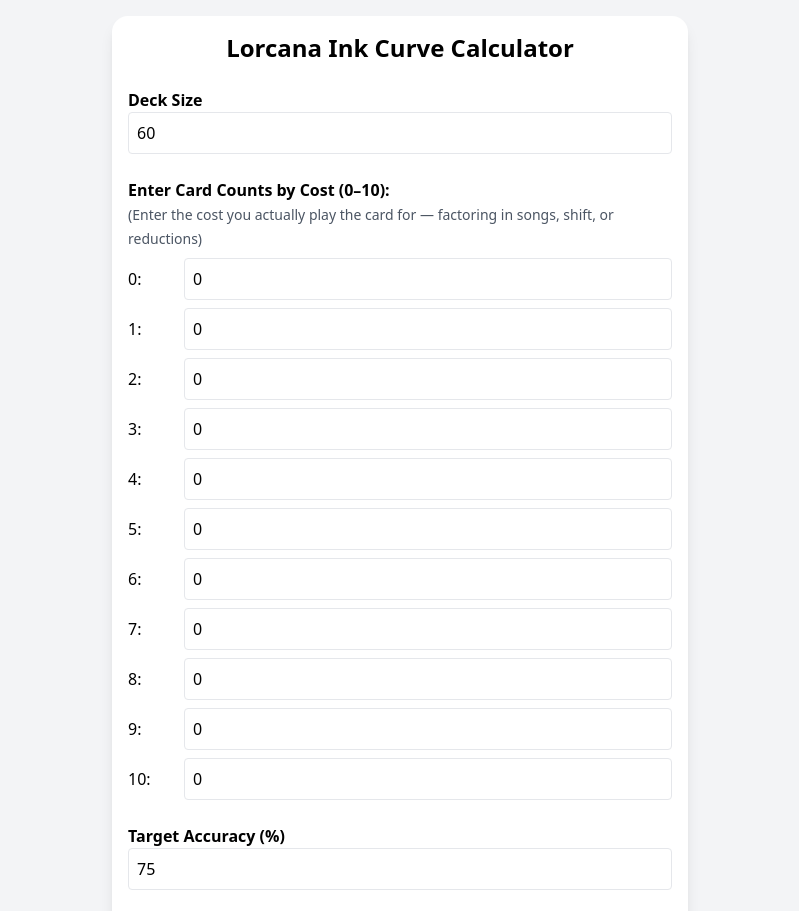
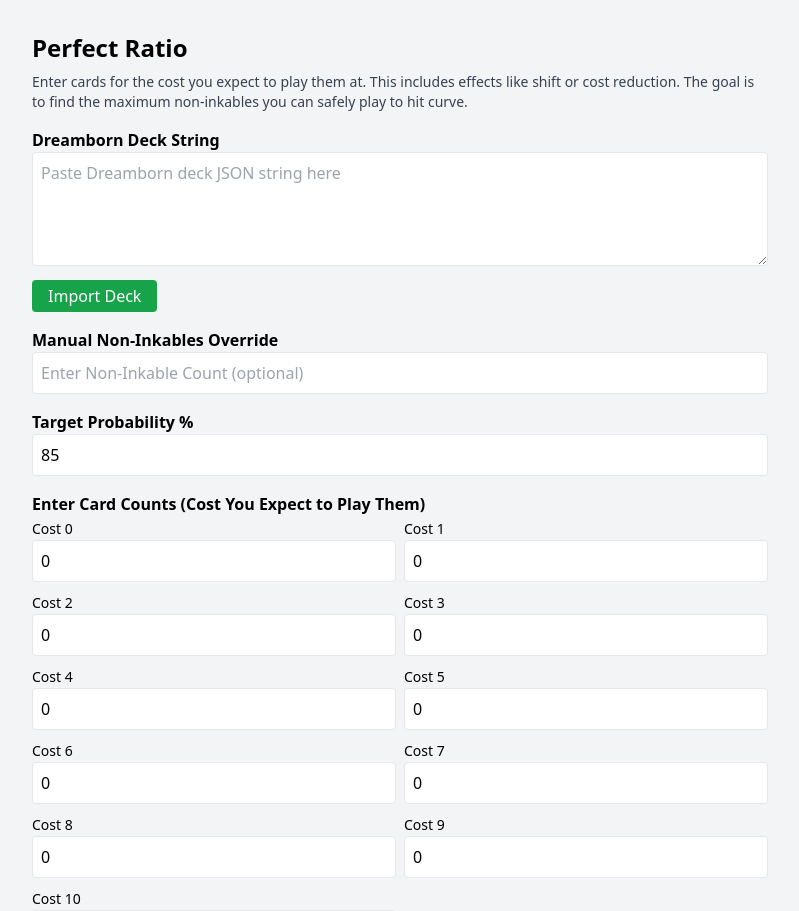
Before and after one commit to Erzadon/LorcanCalc, a React (Create React App) app: page / in a window 1280 px wide. Shown: the top 911 px of the page, without its empty margins (240-1039 px from the left). Built offline with nearby package versions, Linux system fonts and the light colour scheme.

Commit message:
Updated to include Perfect Ratio logic, chart, Dreamborn import, and total count display

```diff
--- a/src/InkCurveCalculator.jsx
+++ b/src/InkCurveCalculator.jsx
@@ -1,147 +1,219 @@
-import { useState } from "react";
+import React, { useState } from 'react';
+import {
+  LineChart,
+  Line,
+  XAxis,
+  YAxis,
+  CartesianGrid,
+  Tooltip,
+  Legend,
+  ResponsiveContainer,
+} from 'recharts';
 
-export default function InkCurveCalculator() {
-  const [cardCounts, setCardCounts] = useState(Array(11).fill(0)); // Cost 0 to 10
-  const [deckSize, setDeckSize] = useState(60);
-  const [targetAccuracy, setTargetAccuracy] = useState(75); // percent
+function InkCurveCalculator() {
+  const [cardCounts, setCardCounts] = useState(Array(11).fill(0));
+  const [manualNonInkables, setManualNonInkables] = useState('');
+  const [probabilityTarget, setProbabilityTarget] = useState(85);
+  const [deckString, setDeckString] = useState('');
   const [result, setResult] = useState(null);
+  const [chartData, setChartData] = useState([]);
 
   const handleCardCountChange = (cost, value) => {
     const newCounts = [...cardCounts];
-    newCounts[cost] = Number(value);
+    newCounts[cost] = parseInt(value, 10) || 0;
     setCardCounts(newCounts);
   };
 
-  function calculateCurve() {
+  const getTotalCardCount = () => {
+    return cardCounts.reduce((sum, count) => sum + count, 0);
+  };
+
+  const parseDreambornDeck = () => {
+    try {
+      const data = JSON.parse(deckString);
+      const counts = Array(11).fill(0);
+      data.cards.forEach(card => {
+        const cost = card.cost || 0;
+        if (cost >= 0 && cost <= 10) counts[cost] += card.count || 1;
+      });
+      setCardCounts(counts);
+    } catch (e) {
+      alert("Invalid Dreamborn deck string.");
+    }
+  };
+
+  const calculateCurve = () => {
     const totalCards = cardCounts.reduce((sum, count) => sum + count, 0);
-    if (totalCards !== deckSize) {
-      setResult({ error: `Deck must have exactly ${deckSize} cards. Currently has ${totalCards}.` });
+    if (totalCards === 0) {
+      setResult({ error: 'Please enter at least one card count.' });
       return;
     }
 
-    const totalCost = cardCounts.reduce((sum, count, cost) => sum + cost * count, 0);
-    const averageCost = totalCost / deckSize;
+    const weightedSum = cardCounts.reduce((sum, count, cost) => sum + count * cost, 0);
+    const averageCost = weightedSum / totalCards;
+    const targetTurn = Math.round(averageCost);
+    const cardsSeen = 7 + targetTurn;
 
-    const targetTurn = Math.ceil(averageCost);
-    const openingHand = 7;
-    const drawsByTurn = targetTurn - 1;
-    const cardsSeen = openingHand + drawsByTurn;
-
-    let inkablesNeeded = 0;
-    let probability = 0;
-    for (let inkables = 1; inkables <= deckSize; inkables++) {
-      probability = 1 - cumulativeHypergeometric(targetTurn - 1, deckSize, inkables, cardsSeen);
-      if (probability >= targetAccuracy / 100) {
-        inkablesNeeded = inkables;
-        break;
-      }
+    let nonInkables = manualNonInkables ? parseInt(manualNonInkables, 10) : 0;
+    if (nonInkables < 0 || nonInkables > totalCards) {
+      setResult({ error: 'Manual non-inkables value is invalid.' });
+      return;
     }
 
-    const maxNonInkables = deckSize - inkablesNeeded;
+    const inkablesInDeck = totalCards - nonInkables;
+    let successRate = 0;
+
+    if (totalCards > 0 && inkablesInDeck >= 0) {
+      successRate = (1 - binomialCDF(targetTurn - 1, cardsSeen, inkablesInDeck / totalCards)) * 100;
+    }
+
+    const newChartData = Array.from({ length: 10 }, (_, turn) => {
+      const seen = 7 + turn;
+      const requiredInk = turn + 1;
+      const odds = (1 - binomialCDF(requiredInk - 1, seen, inkablesInDeck / totalCards)) * 100;
+      return { turn: turn + 1, 'Odds of Playing on Curve': parseFloat(odds.toFixed(1)) };
+    });
 
     setResult({
       averageCost: averageCost.toFixed(2),
       targetTurn,
       cardsSeen,
-      inkablesNeeded,
-      maxNonInkables,
-      probability: (probability * 100).toFixed(1),
+      inkablesInDeck,
+      nonInkablesInDeck: nonInkables,
+      probability: successRate.toFixed(1),
+      totalCards
     });
-  }
+    setChartData(newChartData);
+  };
 
-  function cumulativeHypergeometric(k, N, K, n) {
+  function binomialCDF(k, n, p) {
     let sum = 0;
     for (let i = 0; i <= k; i++) {
-      sum += hypergeometricPMF(i, N, K, n);
+      sum += binomialPMF(i, n, p);
     }
     return sum;
   }
 
-  function hypergeometricPMF(k, N, K, n) {
-    return (
-      (combination(K, k) * combination(N - K, n - k)) / combination(N, n)
-    );
+  function binomialPMF(k, n, p) {
+    const comb = factorial(n) / (factorial(k) * factorial(n - k));
+    return comb * Math.pow(p, k) * Math.pow(1 - p, n - k);
   }
 
-  function combination(n, k) {
-    if (k > n || k < 0) return 0;
+  function factorial(n) {
+    if (n === 0 || n === 1) return 1;
     let result = 1;
-    for (let i = 1; i <= k; i++) {
-      result *= (n - i + 1) / i;
+    for (let i = 2; i <= n; i++) {
+      result *= i;
     }
     return result;
   }
 
   return (
-    <div className="p-4 max-w-xl mx-auto space-y-6 bg-white shadow-lg rounded-2xl">
-      <h1 className="text-2xl font-bold text-center">Lorcana Ink Curve Calculator</h1>
+    <div className="p-4 max-w-3xl mx-auto">
+      <h1 className="text-2xl font-bold mb-2">Perfect Ratio</h1>
+      <p className="mb-4 text-sm text-gray-700">
+        Enter cards for the cost you expect to play them at. This includes effects like shift or cost reduction.
+        The goal is to find the maximum non-inkables you can safely play to hit curve.
+      </p>
 
-      <div>
-        <label className="block font-semibold">Deck Size</label>
+      <div className="mb-4">
+        <label className="block font-semibold">Dreamborn Deck String</label>
+        <textarea
+          className="w-full border p-2 rounded mb-2"
+          rows="4"
+          placeholder="Paste Dreamborn deck JSON string here"
+          value={deckString}
+          onChange={(e) => setDeckString(e.target.value)}
+        ></textarea>
+        <button onClick={parseDreambornDeck} className="bg-green-600 text-white px-4 py-1 rounded hover:bg-green-700">Import Deck</button>
+      </div>
+
+      <div className="mb-4">
+        <label className="block font-semibold">Manual Non-Inkables Override</label>
         <input
           type="number"
-          value={deckSize}
-          onChange={(e) => setDeckSize(Number(e.target.value))}
+          value={manualNonInkables}
+          onChange={(e) => setManualNonInkables(e.target.value)}
           className="w-full border p-2 rounded focus:outline-none focus:ring-2 focus:ring-blue-500"
-          min={40}
-          max={80}
+          placeholder="Enter Non-Inkable Count (optional)"
         />
       </div>
 
-      <div className="space-y-2">
-        <p className="font-semibold">
-          Enter Card Counts by Cost (0–10):<br />
-          <span className="text-sm font-normal text-gray-600">(Enter the cost you actually play the card for — factoring in songs, shift, or reductions)</span>
-        </p>
+      <div className="mb-4">
+        <label className="block font-semibold">Target Probability %</label>
+        <input
+          type="number"
+          value={probabilityTarget}
+          onChange={(e) => setProbabilityTarget(parseInt(e.target.value, 10))}
+          className="w-full border p-2 rounded focus:outline-none focus:ring-2 focus:ring-blue-500"
+          min="1"
+          max="99"
+        />
+      </div>
+
+      <div className="mb-4">
+        <label className="block font-semibold">Enter Card Counts (Cost You Expect to Play Them)</label>
+        <div className="grid grid-cols-2 gap-2">
           {cardCounts.map((count, cost) => (
-          <div key={cost} className="flex items-center space-x-2">
-            <label className="w-12">{cost}:</label>
+            <div key={cost}>
+              <label className="text-sm">Cost {cost}</label>
               <input
                 type="number"
                 value={count}
-              min={0}
                 onChange={(e) => handleCardCountChange(cost, e.target.value)}
-              className="flex-1 border p-2 rounded focus:outline-none focus:ring-2 focus:ring-blue-500"
+                className="w-full border p-2 rounded focus:outline-none focus:ring-2 focus:ring-blue-500"
               />
             </div>
           ))}
         </div>
-
-      <div>
-        <label className="block font-semibold">Target Accuracy (%)</label>
-        <input
-          type="number"
-          value={targetAccuracy}
-          onChange={(e) => setTargetAccuracy(Number(e.target.value))}
-          className="w-full border p-2 rounded focus:outline-none focus:ring-2 focus:ring-blue-500"
-          min={50}
-          max={99}
-        />
+        <div className="text-right text-sm mt-2 text-gray-600">
+          Total Cards: {getTotalCardCount()}
+        </div>
       </div>
 
+      <div className="mb-4">
         <button
           onClick={calculateCurve}
-        className="w-full bg-blue-600 text-white py-2 rounded hover:bg-blue-700"
+          className="w-full bg-blue-600 text-white px-4 py-2 rounded hover:bg-blue-700"
         >
           Calculate
         </button>
+      </div>
 
       {result && (
-        <div className="border-t pt-4 space-y-2">
+        <div className="p-4 bg-gray-100 rounded mb-4">
           {result.error ? (
-            <p className="text-red-600 font-semibold">{result.error}</p>
+            <p className="text-red-600">{result.error}</p>
           ) : (
             <>
-              <p><strong>Average Card Cost:</strong> {result.averageCost}</p>
+              <p><strong>Weighted Average Cost:</strong> {result.averageCost}</p>
               <p><strong>Target Ink:</strong> {result.targetTurn}</p>
               <p><strong>Cards Seen by Turn {result.targetTurn}:</strong> {result.cardsSeen}</p>
-              <p><strong>Inkables Needed for {targetAccuracy}% success:</strong> {result.inkablesNeeded}</p>
-              <p><strong>Recommended Max Non-Inkables:</strong> {result.maxNonInkables}</p>
+              <p><strong>Inkables in Deck:</strong> {result.inkablesInDeck}</p>
+              <p><strong>Max Non-Inkables:</strong> {result.nonInkablesInDeck}</p>
               <p><strong>Estimated Success Rate:</strong> {result.probability}%</p>
+              <p><strong>Total Cards:</strong> {result.totalCards}</p>
             </>
           )}
+        </div>
+      )}
+
+      {chartData.length > 0 && (
+        <div className="h-64">
+          <ResponsiveContainer width="100%" height="100%">
+            <LineChart data={chartData}>
+              <CartesianGrid strokeDasharray="3 3" />
+              <XAxis dataKey="turn" label={{ value: 'Turn', position: 'insideBottomRight', offset: -5 }} />
+              <YAxis domain={[0, 100]} label={{ value: 'Chance (%)', angle: -90, position: 'insideLeft' }} />
+              <Tooltip />
+              <Legend />
+              <Line type="monotone" dataKey="Odds of Playing on Curve" stroke="#8884d8" strokeWidth={2} />
+            </LineChart>
+          </ResponsiveContainer>
         </div>
       )}
     </div>
   );
 }
+
+export default InkCurveCalculator;
```
Also changed, not shown: package.json (+4 -3 lines), 1 other file (tests, documents, lock files or other folders). Lines whose indentation alone changed are shown as unchanged.
